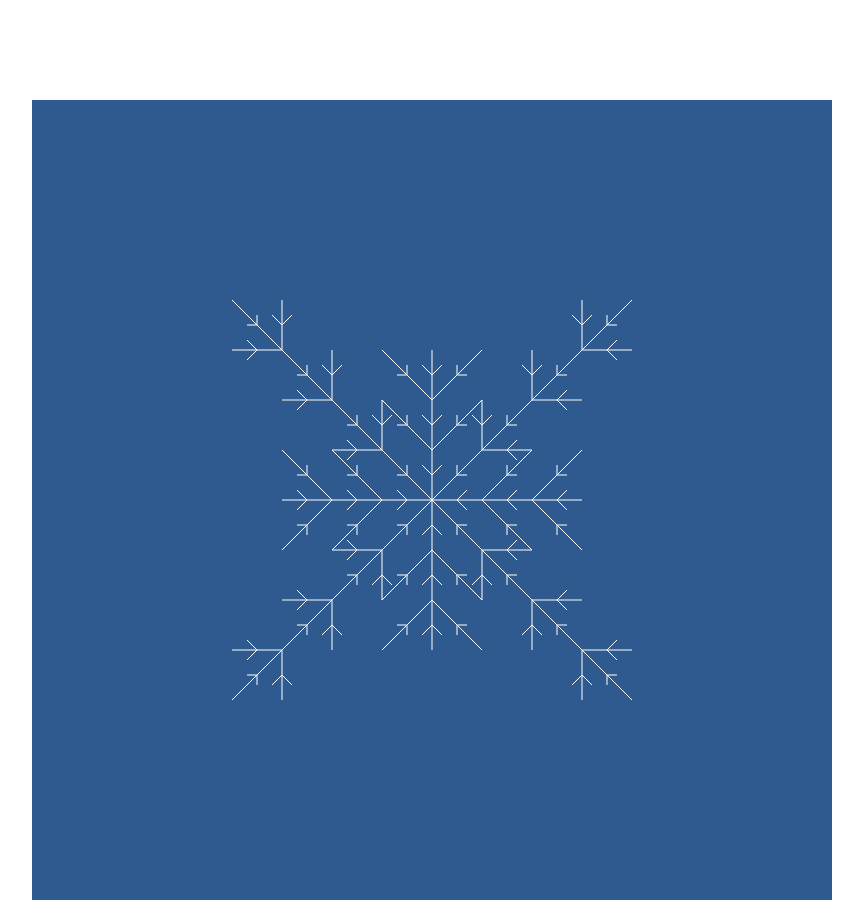
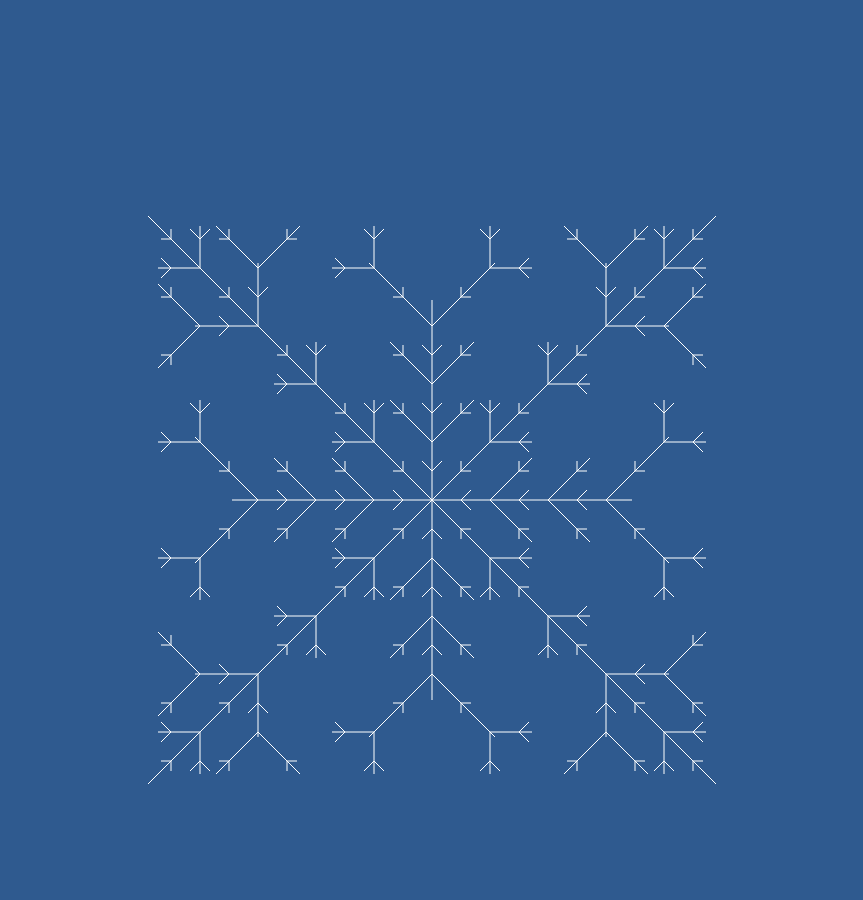
Before and after one commit to ZsuzsaBenko/snowflake, a plain HTML site: page index.html in a window 1280 px wide. Shown: the whole page, without its empty margins (208-1071 px from the left). Drawn offline with Linux system fonts and the light colour scheme.

Commit message:
Randomize snowflake generation

```diff
--- a/main.js
+++ b/main.js
@@ -2,14 +2,39 @@ class SnowFlakeGenerator {
     canvas = document.getElementById('canvas');
     context = this.canvas.getContext('2d');
     snowFlakeColor = 'white';
-    baseLineLength = 150;
-    diagonalLineLength = 200;
-    longLineLength = 50;
-    shortLineLength = 10;
-    step = 25;
     center = {x: 400, y: 400};
+    minBaseLineLength = 180;
+    minDiagonalLineLength = 250;
+    minShortLineLength = 5;
+    minLongLineLength = 40;
+    minExtraLongLineLength = 60;
+    minStep = 20;
+    minIterations = 16;
+    baseLineDiff = 50;
+    diagonalLineDiff = 70;
+    shortLineDiff = 10;
+    longLineDiff = 20;
+    stepDiff = 15;
+    iterationDiff = 5;
+    baseLineLength;
+    diagonalLineLength;
+    longLineLength;
+    extraLongLineLength;
+    shortLineLength;
+    step;
+    iterations;
     nextLines = [];
     lines = [];
+
+    getRandomSizes() {
+        this.baseLineLength = this.minBaseLineLength + Math.floor(Math.random() * this.baseLineDiff);
+        this.diagonalLineLength = this.minDiagonalLineLength + Math.floor(Math.random() * this.diagonalLineDiff);
+        this.shortLineLength = this.minShortLineLength + Math.floor(Math.random() * this.shortLineDiff);
+        this.longLineLength = this.minLongLineLength + Math.floor(Math.random() * this.longLineDiff);
+        this.extraLongLineLength = this.minExtraLongLineLength + Math.floor(Math.random() * this.longLineDiff);
+        this.step = Math.max(this.minStep + Math.floor(Math.random() * this.stepDiff), this.longLineLength / 2);
+        this.iterations = this.minIterations + Math.floor(Math.random() * this.iterationDiff);
+    }
 
     drawLine(x, y, length, direction) {
         if (this.context) {
@@ -147,14 +172,18 @@ class SnowFlakeGenerator {
 
     }
 
-    doIterations(iterationNumber) {
+    doIteration(i) {
+        if (1 === i) {
             this.drawBaseLines();
-        for (let i = 1; i <= iterationNumber; i++) {
+        }
         for (const line of this.lines) {
             for (const position of line.branchPositions) {
                 const directions = this.getBranchDirections(line.direction);
                 if (!position.done) {
-                        if (0 === i % 2) {
+                    if (0 === i % 7) {
+                        this.drawLine(position.x, position.y, this.extraLongLineLength, directions[0]);
+                        this.drawLine(position.x, position.y, this.extraLongLineLength, directions[1]);
+                    } else if (0 === i % 2) {
                         this.drawLine(position.x, position.y, this.shortLineLength, directions[0]);
                         this.drawLine(position.x, position.y, this.shortLineLength, directions[1]);
                     } else {
@@ -169,9 +198,15 @@ class SnowFlakeGenerator {
         }
         this.lines = [...this.nextLines];
     }
+
+    buildSnowFlake() {
+        for (let i = 1; i <= this.iterations; i++) {
+            setTimeout(() => this.doIteration(i), i * 200);
+        }
     }
 
 }
 
 const snowFlakeGenerator = new SnowFlakeGenerator();
-snowFlakeGenerator.doIterations(10);
+snowFlakeGenerator.getRandomSizes();
+snowFlakeGenerator.buildSnowFlake();
--- a/styles.css
+++ b/styles.css
@@ -4,6 +4,7 @@ html, body {
     margin: 0;
     padding: 0;
     box-sizing: border-box;
+    background-color: #2f5a8f;
 }
 
 #canvas {
```
Lines whose indentation alone changed are shown as unchanged.
